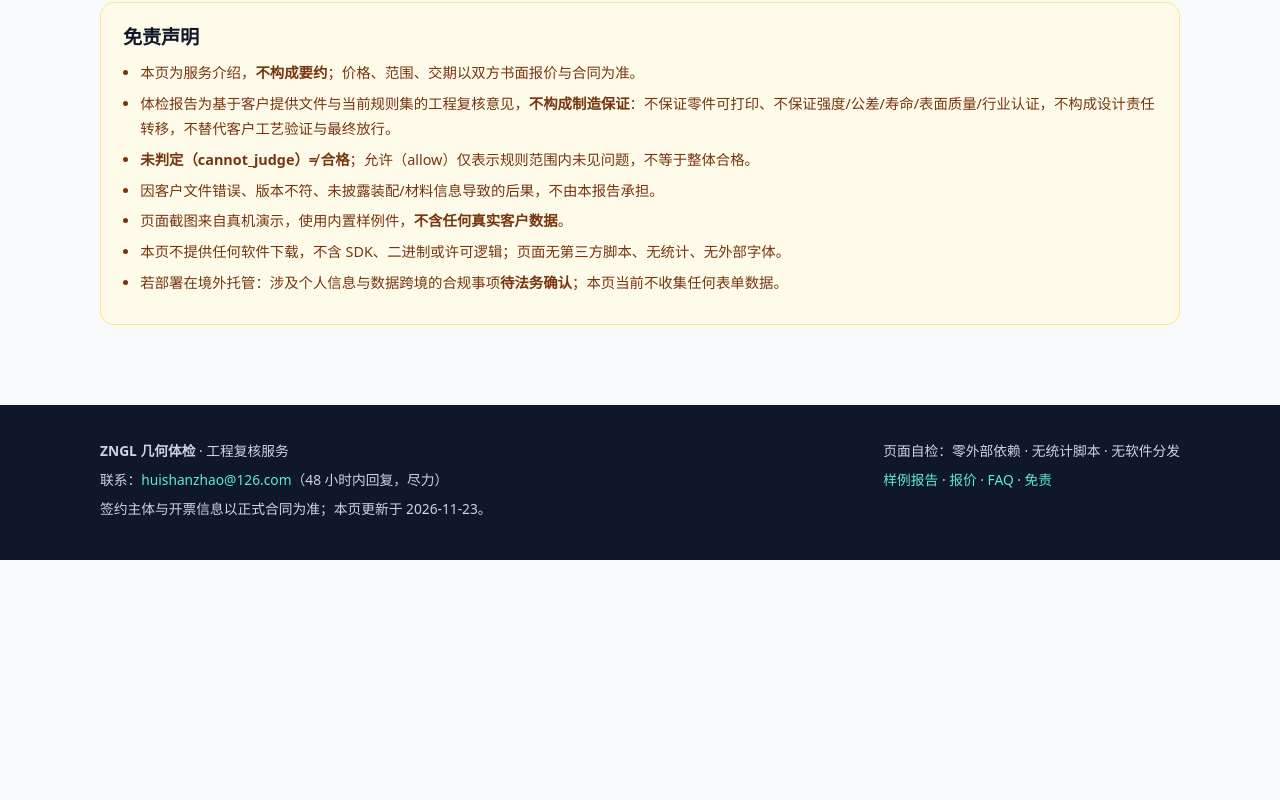
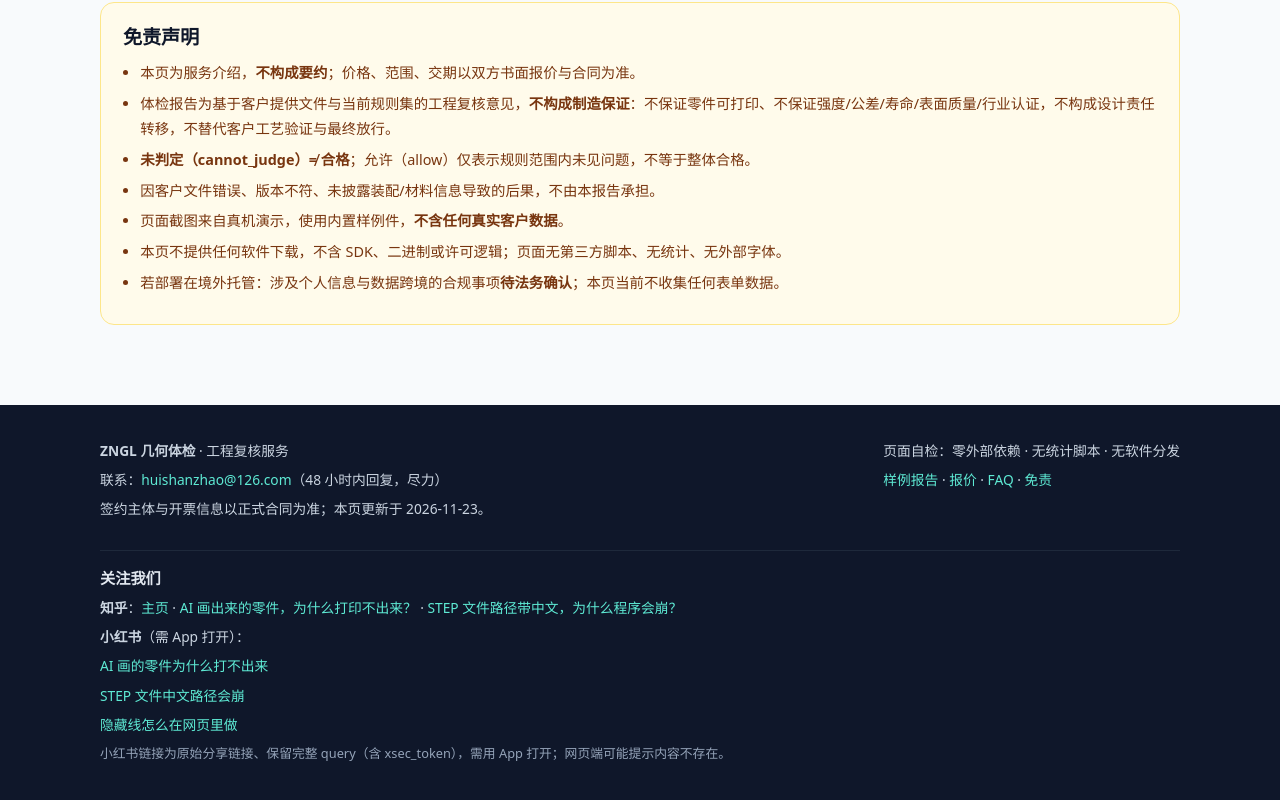
Before and after one commit to haidi-ai/step-inspect, a plain HTML site: page index.html in a window 1280 px wide. Shown: the part 5799-6599 px from the top of the page. Before the commit the page ends 6359 px from the top, so only its background shows below. Drawn offline with Linux system fonts and the light colour scheme.

Commit message:
add social links: footer follow-us block (Zhihu profile + 2 posts, Xiaohongshu 3 posts with full share query); refresh manifest/zip hash

```diff
--- a/index.html
+++ b/index.html
@@ -141,6 +141,11 @@
   footer a{color:#5eead4}
   footer .wrap{display:flex;gap:18px;justify-content:space-between;flex-wrap:wrap}
   footer p{margin:0 0 .4em}
+  footer .social{flex:1 1 100%;border-top:1px solid #1e293b;padding-top:18px;margin-top:6px}
+  footer .social h3{font-size:.95rem;color:#e2e8f0;margin-bottom:.5em}
+  footer .social .xhs-list{list-style:none;margin:0 0 .5em;padding:0;display:grid;gap:6px}
+  footer .social .xhs-list a{word-break:break-word}
+  footer .social .note{color:#94a3b8;font-size:.8rem}
   .skip{position:absolute;left:-9999px}
   .skip:focus{left:12px;top:12px;background:#fff;padding:8px 12px;border-radius:8px;z-index:99}
   /* print: only the sample report block prints sensibly; keep page clean */
@@ -433,6 +438,19 @@
       <p>页面自检：零外部依赖 · 无统计脚本 · 无软件分发</p>
       <p><a href="sample-report.html">样例报告</a> · <a href="#pricing">报价</a> · <a href="#faq">FAQ</a> · <a href="#disclaimer">免责</a></p>
     </div>
+    <div class="social" aria-label="关注我们">
+      <h3>关注我们</h3>
+      <p><b>知乎</b>：<a href="https://www.zhihu.com/people/wqb3m">主页</a> ·
+        <a href="https://zhuanlan.zhihu.com/p/2108291943465862798">AI 画出来的零件，为什么打印不出来？</a> ·
+        <a href="https://zhuanlan.zhihu.com/p/2108292284097811997">STEP 文件路径带中文，为什么程序会崩？</a></p>
+      <p><b>小红书</b>（需 App 打开）：</p>
+      <ul class="xhs-list">
+        <li><a href="https://www.xiaohongshu.com/discovery/item/6b0434ac000000001802925e?app_platform=harmony&amp;app_version=9.54.0&amp;share_from_user_hidden=true&amp;xsec_source=app_share&amp;type=normal&amp;xsec_token=CBnxcAKdRDePhQTp62xL-qmi09wx22Fl-kVQyGjAqu8p4=&amp;author_share=1&amp;share_id=357b7ae29e3245368cdd93e3723d282e&amp;track_code=2e2IBtJzPqm&amp;&amp;apptime=1795439477&amp;xhsshare=WeixinSession">AI 画的零件为什么打不出来</a></li>
+        <li><a href="https://www.xiaohongshu.com/discovery/item/6b0435b6000000002b003b5f?app_platform=harmony&amp;app_version=9.54.0&amp;share_from_user_hidden=true&amp;xsec_source=app_share&amp;type=normal&amp;xsec_token=CBnxcAKdRDePhQTp62xL-qmmjLDhjsGpF0zDjm2r2_PAA=&amp;author_share=1&amp;share_id=a41ac1539d0f4b709d56a022f42898b1&amp;track_code=3wcbmmSX5Xx&amp;&amp;apptime=1795439464&amp;xhsshare=WeixinSession">STEP 文件中文路径会崩</a></li>
+        <li><a href="https://www.xiaohongshu.com/discovery/item/6b04362e0000000009020fc1?app_platform=harmony&amp;app_version=9.54.0&amp;share_from_user_hidden=true&amp;xsec_source=app_share&amp;type=normal&amp;xsec_token=CBnxcAKdRDePhQTp62xL-qmqdsFH-Ff9vzFLlB2Mw6vR8=&amp;author_share=1&amp;share_id=45235e4c16f54bb8bf1bdf9fe57fdbeb&amp;track_code=5DUQZBwVlHp&amp;&amp;apptime=1795439409&amp;xhsshare=WeixinSession">隐藏线怎么在网页里做</a></li>
+      </ul>
+      <p class="note">小红书链接为原始分享链接、保留完整 query（含 xsec_token），需用 App 打开；网页端可能提示内容不存在。</p>
+    </div>
   </div>
 </footer>
 
```
Also changed, not shown: manifest.json, 1 other file.
